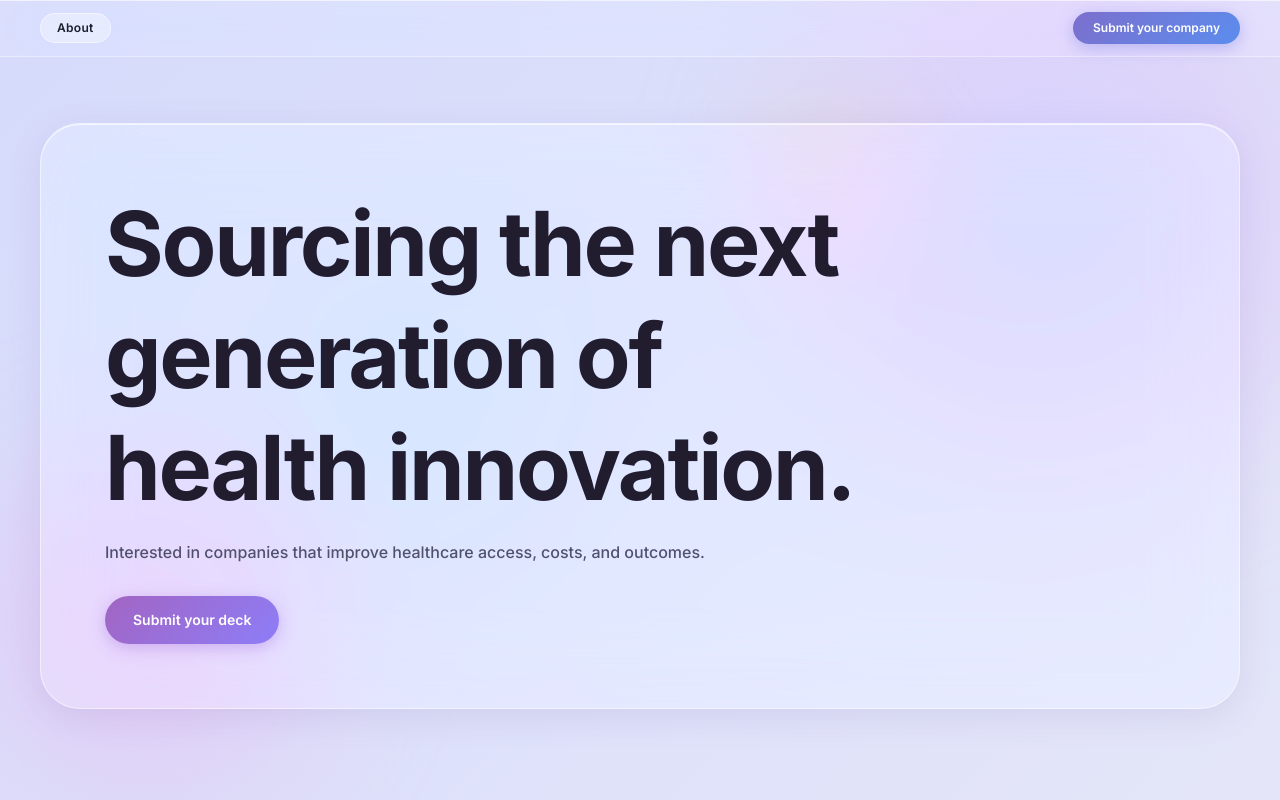
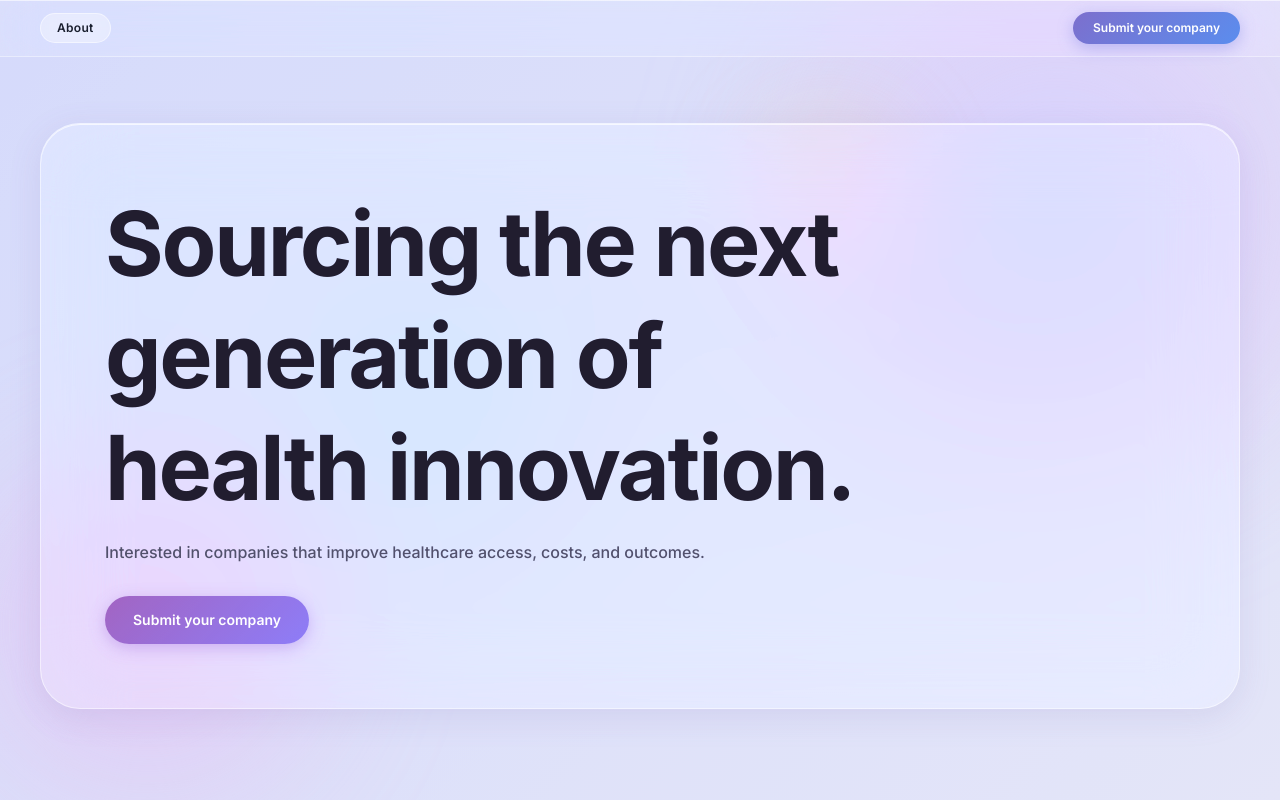
Before and after one commit to ndwumfuoh5-debug/NDsourcedv2.5, a Next.js app: page / in a window 1280 px wide. Shown: the top 800 px of the page. Built offline with nearby package versions, Linux system fonts and the light colour scheme.

Commit message:
Update hero CTA text to 'Submit your company'

```diff
--- a/src/components/landing/HeroSection.tsx
+++ b/src/components/landing/HeroSection.tsx
@@ -15,115 +15,25 @@ export function HeroSection() {
         animation: "aurora 8s ease-in-out infinite alternate",
       }}
     >
-      {/* Blurred orbs */}
-      <div
-        className="absolute inset-0 pointer-events-none overflow-hidden"
-        aria-hidden="true"
-      >
-        {/* Orb 1 */}
-        <div
-          className="absolute"
-          style={{
-            width: 700,
-            height: 700,
-            top: "-15%",
-            right: "-10%",
-            background:
-              "radial-gradient(circle, rgba(180,210,255,0.6) 0%, rgba(200,190,255,0.3) 40%, transparent 70%)",
-            borderRadius: "50%",
-            filter: "blur(60px)",
-            animation: "float 7s ease-in-out infinite alternate",
-          }}
-        />
-        {/* Orb 2 */}
-        <div
-          className="absolute"
-          style={{
-            width: 500,
-            height: 500,
-            bottom: "-10%",
-            left: "-8%",
-            background:
-              "radial-gradient(circle, rgba(210,180,255,0.5) 0%, transparent 70%)",
-            borderRadius: "50%",
-            filter: "blur(50px)",
-            animation: "float 9s ease-in-out infinite alternate-reverse",
-          }}
-        />
-        {/* Orb 3 */}
-        <div
-          className="absolute"
-          style={{
-            width: 350,
-            height: 350,
-            top: "30%",
-            left: "20%",
-            background:
-              "radial-gradient(circle, rgba(180,230,240,0.4) 0%, transparent 70%)",
-            borderRadius: "50%",
-            filter: "blur(40px)",
-            animation: "float 11s ease-in-out infinite",
-          }}
-        />
-        {/* Orb 4 */}
-        <div
-          className="absolute"
-          style={{
-            width: 250,
-            height: 250,
-            top: "10%",
-            left: "55%",
-            background:
-              "radial-gradient(circle, rgba(255,200,180,0.3) 0%, transparent 70%)",
-            borderRadius: "50%",
-            filter: "blur(35px)",
-            animation: "float 6s ease-in-out infinite alternate",
-          }}
-        />
+      <div className="absolute inset-0 pointer-events-none overflow-hidden" aria-hidden="true">
+        <div className="absolute" style={{ width: 700, height: 700, top: "-15%", right: "-10%", background: "radial-gradient(circle, rgba(180,210,255,0.6) 0%, rgba(200,190,255,0.3) 40%, transparent 70%)", borderRadius: "50%", filter: "blur(60px)", animation: "float 7s ease-in-out infinite alternate" }} />
+        <div className="absolute" style={{ width: 500, height: 500, bottom: "-10%", left: "-8%", background: "radial-gradient(circle, rgba(210,180,255,0.5) 0%, transparent 70%)", borderRadius: "50%", filter: "blur(50px)", animation: "float 9s ease-in-out infinite alternate-reverse" }} />
+        <div className="absolute" style={{ width: 350, height: 350, top: "30%", left: "20%", background: "radial-gradient(circle, rgba(180,230,240,0.4) 0%, transparent 70%)", borderRadius: "50%", filter: "blur(40px)", animation: "float 11s ease-in-out infinite" }} />
+        <div className="absolute" style={{ width: 250, height: 250, top: "10%", left: "55%", background: "radial-gradient(circle, rgba(255,200,180,0.3) 0%, transparent 70%)", borderRadius: "50%", filter: "blur(35px)", animation: "float 6s ease-in-out infinite alternate" }} />
       </div>
-
-      {/* Main glass panel */}
       <div className="relative z-10 w-full max-w-7xl mx-auto px-6 md:px-10 pt-24 pb-16">
-        <div
-          className="p-10 md:p-16"
-          style={{
-            background: "rgba(255,255,255,0.25)",
-            backdropFilter: "blur(40px) saturate(180%)",
-            WebkitBackdropFilter: "blur(40px) saturate(180%)",
-            border: "1px solid rgba(255,255,255,0.5)",
-            boxShadow:
-              "0 8px 32px rgba(100,120,180,0.15), inset 0 1px 0 rgba(255,255,255,0.7)",
-            borderRadius: "2.5rem",
-          }}
-        >
+        <div className="p-10 md:p-16" style={{ background: "rgba(255,255,255,0.25)", backdropFilter: "blur(40px) saturate(180%)", WebkitBackdropFilter: "blur(40px) saturate(180%)", border: "1px solid rgba(255,255,255,0.5)", boxShadow: "0 8px 32px rgba(100,120,180,0.15), inset 0 1px 0 rgba(255,255,255,0.7)", borderRadius: "2.5rem" }}>
           <div className="flex flex-col gap-8">
-
-            {/* Left content — full width */}
             <div className="max-w-3xl">
-              {/* Headline */}
-              <h1
-                className="font-bold text-[#1a1f2e] leading-tight tracking-tight mb-4"
-                style={{ fontSize: "clamp(3rem, 7vw, 6rem)" }}
-              >
+              <h1 className="font-bold text-[#1a1f2e] leading-tight tracking-tight mb-4" style={{ fontSize: "clamp(3rem, 7vw, 6rem)" }}>
                 Sourcing the next generation of health innovation.
               </h1>
-
-              {/* Thesis line */}
               <p className="text-slate-600 text-base font-medium mb-8">
                 Interested in companies that improve healthcare access, costs, and outcomes.
               </p>
-
-              {/* CTAs + Stage pill in one row */}
               <div className="flex flex-wrap items-center gap-4">
-                <button
-                  onClick={() => scrollTo("submit")}
-                  className="text-white rounded-full px-7 py-3.5 text-sm font-semibold hover:opacity-90 transition-opacity"
-                  style={{
-                    background: "linear-gradient(135deg, #7c6fcd 0%, #5b8dee 100%)",
-                    boxShadow: "0 4px 16px rgba(100,110,220,0.35)",
-                  }}
-                >
-                  Submit your deck
+                <button onClick={() => scrollTo("submit")} className="text-white rounded-full px-7 py-3.5 text-sm font-semibold hover:opacity-90 transition-opacity" style={{ background: "linear-gradient(135deg, #7c6fcd 0%, #5b8dee 100%)", boxShadow: "0 4px 16px rgba(100,110,220,0.35)" }}>
+                  Submit your company
                 </button>
               </div>
             </div>
```
